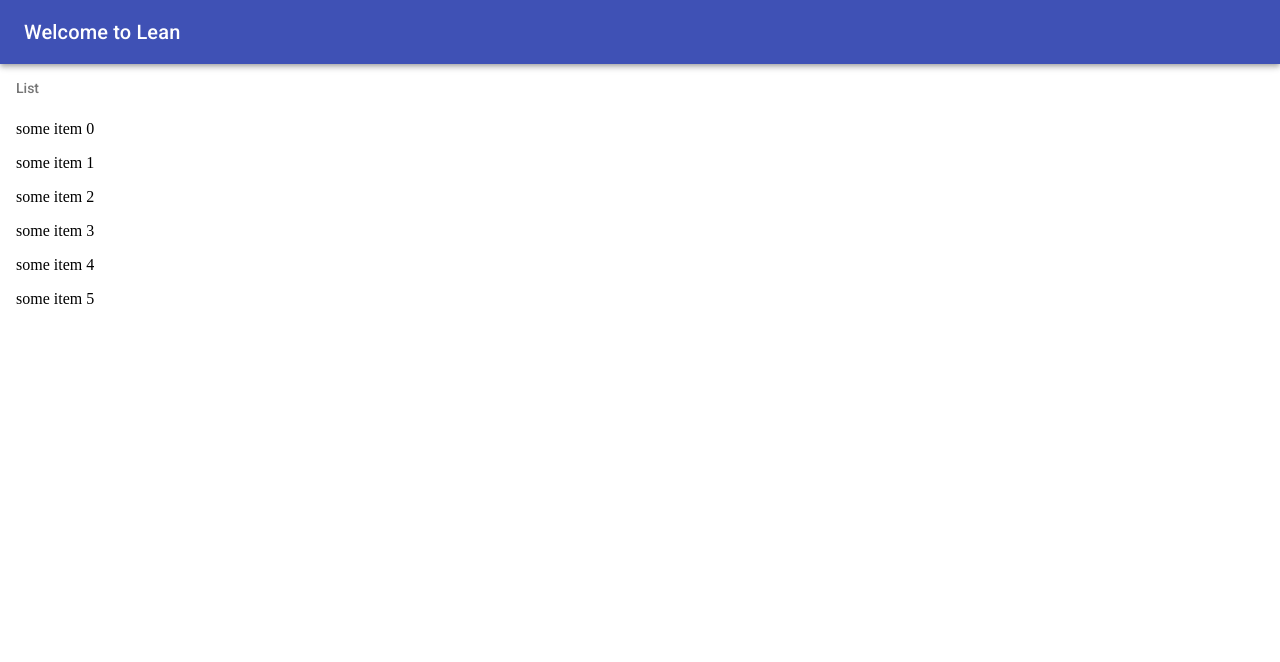
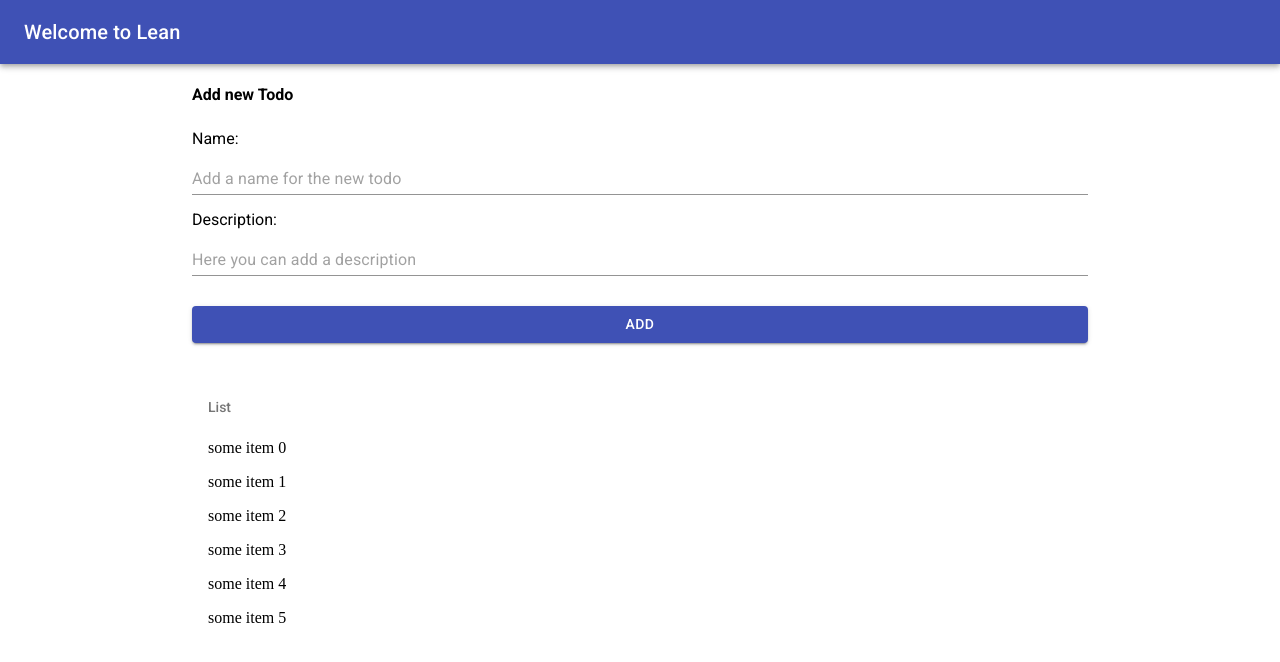
Before and after one commit to schafstelze/coding-challenge-frontend, a React (Create React App) app: page /#/ in a window 1280 px wide. Shown: the top 662 px of the page. Built offline with nearby package versions, Linux system fonts and the light colour scheme; data requests are answered from the project's data file.

Commit message:
Refactor DashboardPage - Add tests - Fetch items from endpoint instead of DB.json file - Add inputs for Name and Description - Update styling

```diff
--- a/src/pages/DashboardPage.tsx
+++ b/src/pages/DashboardPage.tsx
@@ -1,36 +1,134 @@
+import {
+  Button,
+  Input,
+  Theme,
+  WithStyles,
+  withStyles,
+} from "@material-ui/core";
 import { Component } from "react";
 import { RouteComponentProps, withRouter } from "react-router-dom";
 
 import List from "../components/List";
+import { Todo } from "../types";
 
-import DATABASE from "../db.json"
-
+type Props = RouteComponentProps & { items: Todo[] } & WithStyles;
 class DashboardPage extends Component<
-  RouteComponentProps & { items: any[] },
-  { items: any[] }
+  Props,
+  { items: Todo[]; newTodoText: string }
 > {
-  constructor(props: RouteComponentProps & { items: any[] }) {
+  constructor(props: Props) {
     super(props);
     this.state = {
       items: [],
+      newTodoText: "",
     };
   }
+
+  handleChange = (event: React.ChangeEvent<HTMLInputElement>) => {
+    const { value } = event.target;
+    this.setState({ newTodoText: value });
+  };
+
+  handleSubmit = async (event: React.FormEvent<HTMLFormElement>) => {
+    event.preventDefault();
+    const { items, newTodoText: newTodo } = this.state;
+    const response = await fetch("http://localhost:4000/details", {
+      method: "POST",
+      headers: {
+        "Content-Type": "application/json",
+      },
+      body: JSON.stringify({ name: newTodo, description: "" }),
+    });
+
+    if (response.ok) {
+      this.setState({
+        items: [
+          ...items,
+          { id: items.length.toString(), name: newTodo, description: "" },
+        ],
+        newTodoText: "",
+      });
+    }
+  };
+
   async componentDidMount() {
-    const items = getItems();
+    const items = await getItems();
     this.setState({ items });
   }
   render() {
     const { items } = this.state;
+    const { classes } = this.props;
+
     return (
-      <main>
+      <main style={{ padding: "0 15%" }}>
+        <h4 style={{ fontFamily: "Roboto" }}>Add new Todo</h4>
+        <form className={classes.form} onSubmit={this.handleSubmit}>
+          <label className={classes.label} htmlFor="name">
+            Name:
+          </label>
+          <Input
+            id="name"
+            className={classes.item}
+            placeholder="Add a name for the new todo"
+            aria-label="Todo Name"
+            onChange={this.handleChange}
+            value={this.state.newTodoText}
+            required
+          />
+          <label className={classes.label} htmlFor="description">
+            Description:
+          </label>
+          <Input
+            id="description"
+            className={classes.item}
+            placeholder="Here you can add a description"
+            aria-label="Todo Description"
+            onChange={this.handleChange}
+            value={this.state.newTodoText}
+            required
+          />
+          <Button
+            className={classes.item}
+            type="submit"
+            variant="contained"
+            color="primary"
+          >
+            Add
+          </Button>
+        </form>
+
         <List items={items} />
       </main>
     );
   }
 }
 
-const getItems = () => {
-  return DATABASE.items
+const getItems = async () => {
+  const response = await fetch("http://localhost:4000/details", {
+    method: "GET",
+  });
+  if (response.status === 200) {
+    const data: Todo[] = await response.json();
+    if (data) {
+      return Promise.resolve(data);
+    }
+  }
+  return [];
 };
 
-export default withRouter(DashboardPage);
+const styles = (theme: Theme) => ({
+  form: {
+    display: "flex",
+    // Using flexFlow as flexDirection was causing a crash
+    flexFlow: "column",
+    margin: "25px 0",
+  },
+  item: {
+    margin: "15px 0",
+  },
+  label: {
+    fontFamily: "Roboto",
+  },
+});
+
+export default withRouter(withStyles(styles)(DashboardPage));
```
Also changed, not shown: 1 other file (tests, documents, lock files or other folders).
